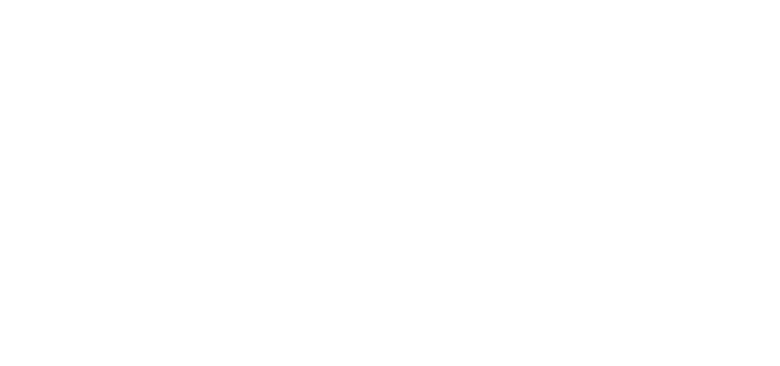
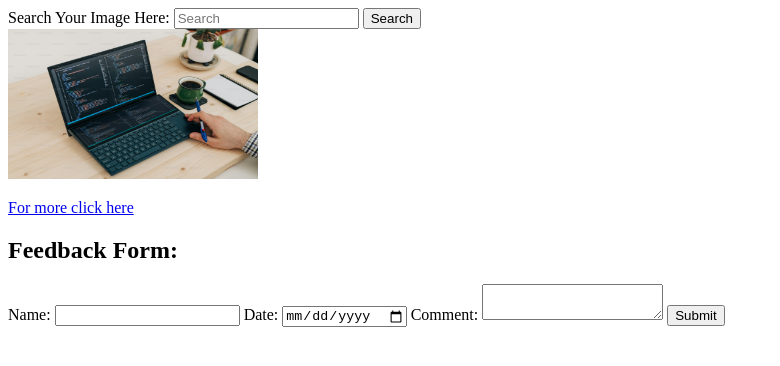
Before and after one commit to mostofapro/new-project-html1, a plain HTML site: page index.html in a window 1280 px wide. Shown: the whole page, without its empty margins (0-780 px from the left). Drawn offline with Linux system fonts and the light colour scheme.

Commit message:
added the form section

```diff
--- a/index.html
+++ b/index.html
@@ -6,6 +6,24 @@
   <title>First HTML project</title>
 </head>
 <body>
-
-</body>
+    <search>
+      <label for="search">Search Your Image Here: </label>
+      <input type="search" placeholder="Search" name="search " id="search">
+      <input type="button" value="Search">
+    </search>
+      <img width="250px" height="150px" src="images/webdevelop.jpg" alt="">
+      <p><a href="#">For more click here</a></p>
+      <div>
+        <form action="">
+          <h2>Feedback Form:</h2>
+          <label for="name">Name:</label>
+          <input type="text">
+          <label for="date">Date:</label>
+          <input type="date" name="date" id="date">
+          <label for="comment">Comment:</label>
+          <textarea name="message" id=""></textarea>
+          <input type="button" value="Submit">
+        </form>
+      </div>
+  </body>
 </html>
```
Also changed, not shown: images/webdevelop.jpg (added).
